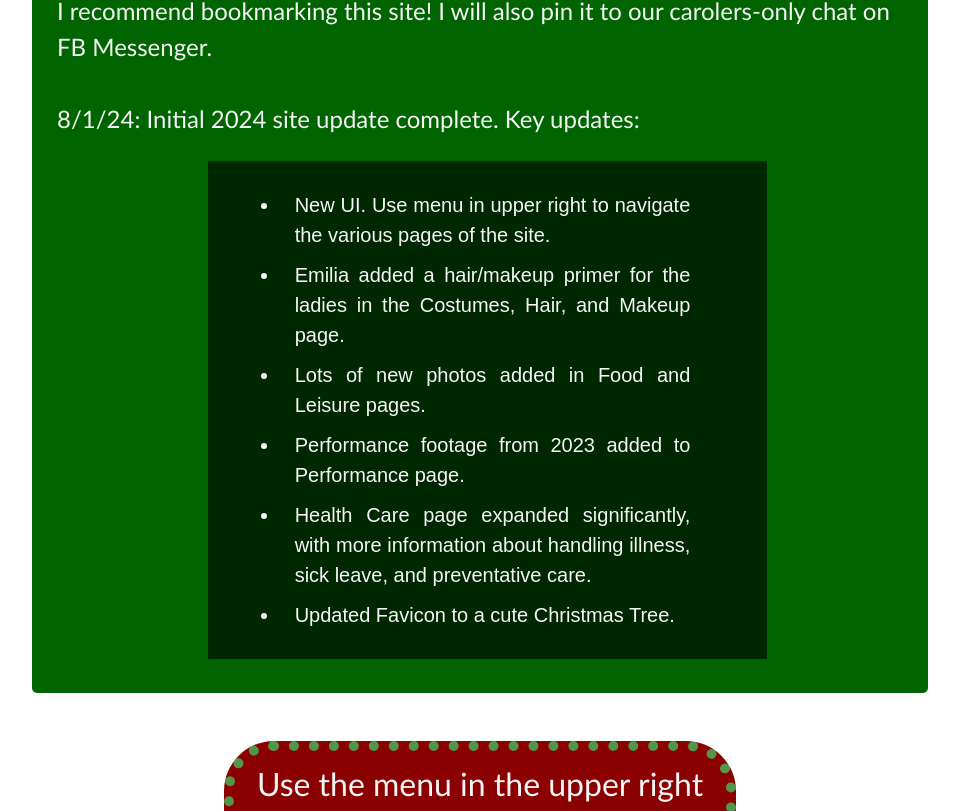
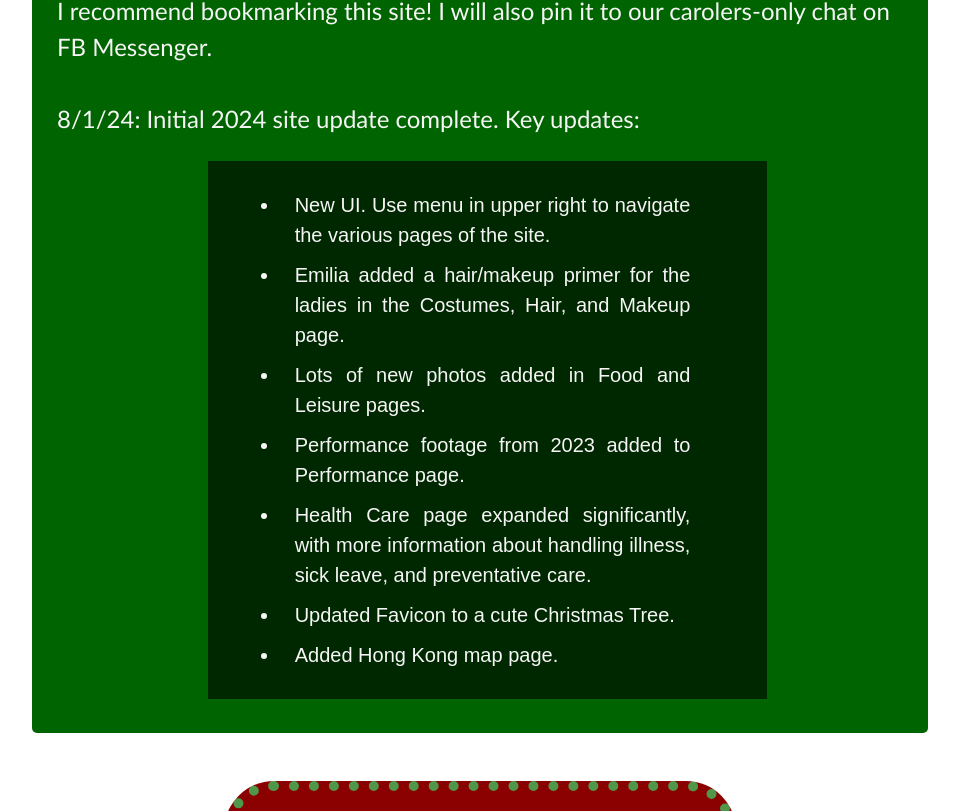
Before and after one commit to Bones81/2024_hkdl, a React (Vite) app: page / in a window 1280 px wide. Shown: the part 1989-2800 px from the top of the page, without its empty margins (160-1119 px from the left). Built offline with nearby package versions, Linux system fonts and the light colour scheme.

Commit message:
Add Hong Kong component with annotated map

```diff
--- a/src/components/FTF/FTF.jsx
+++ b/src/components/FTF/FTF.jsx
@@ -76,6 +76,7 @@ const FTF = () => {
               about handling illness, sick leave, and preventative care.
             </li>
             <li>Updated Favicon to a cute Christmas Tree.</li>
+            <li>Added Hong Kong map page.</li>
           </ul>
         </h3>
       </section>
--- a/src/components/header/header.jsx
+++ b/src/components/header/header.jsx
@@ -32,6 +32,7 @@ const Header = () => {
                     <ul id="navbar">
                         <li className="nav-item"><Link to="/first-things-first" onClick={toggleMenu}>First Things First</Link></li>
                         <li className="nav-item"><Link to="/documents" onClick={toggleMenu}>Documents</Link></li>
+                        <li className="nav-item"><Link to="/hong-kong" onClick={toggleMenu}>Hong Kong Map</Link></li>
                         <li className="nav-item"><Link to="/covid" onClick={toggleMenu}>Covid</Link></li>
                         <li className="nav-item"><Link to="/flying" onClick={toggleMenu}>Flying</Link></li>
                         <li className="nav-item"><Link to="/voting" onClick={toggleMenu}>Voting</Link></li>
--- /dev/null
+++ b/src/components/hong_kong/hong_kong.jsx
@@ -0,0 +1,15 @@
+import './hong_kong.css'
+
+const HongKong = () => {
+    return (
+      <>
+        <h2 className="section-title">Hong Kong Primer</h2>
+        <h3>Hong Kong Map with key locations marked</h3>
+        <img src="https://i.imgur.com/7ZI48ie.jpeg" alt="annotated map of Hong Kong" className='list-pic'/>
+        <p className="img-caption">Here's the whole city with some key points marked.</p>
+
+      </>
+    );
+}
+
+export default HongKong
--- a/src/main.jsx
+++ b/src/main.jsx
@@ -23,6 +23,7 @@ import Transportation from './components/transportation/transportation.jsx'
 import Voting from './components/voting/voting.jsx'
 import FTF from './components/FTF/FTF.jsx'
 import ScrollToTop from './components/scroll_to_top.jsx'
+import HongKong from './components/hong_kong/hong_kong.jsx'
 
 const router = createHashRouter([
   {
@@ -63,6 +64,10 @@ const router = createHashRouter([
         element: <Health />
       },
       {
+        path: "hong-kong",
+        element: <HongKong />
+      },
+      {
         path: "housing",
         element: <Housing />
       },
```
Also changed, not shown: src/components/hong_kong/hong_kong.css (added).
